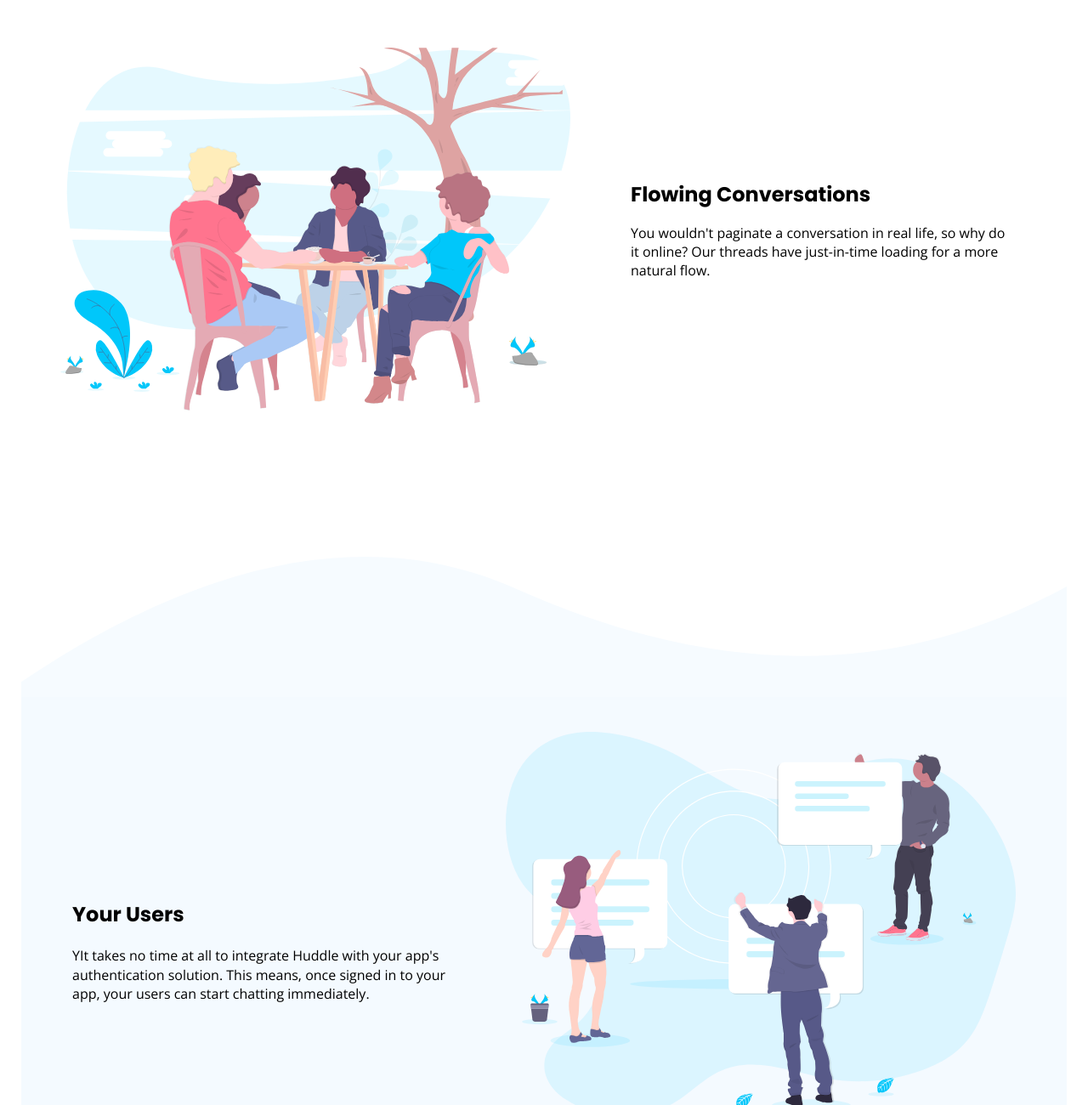
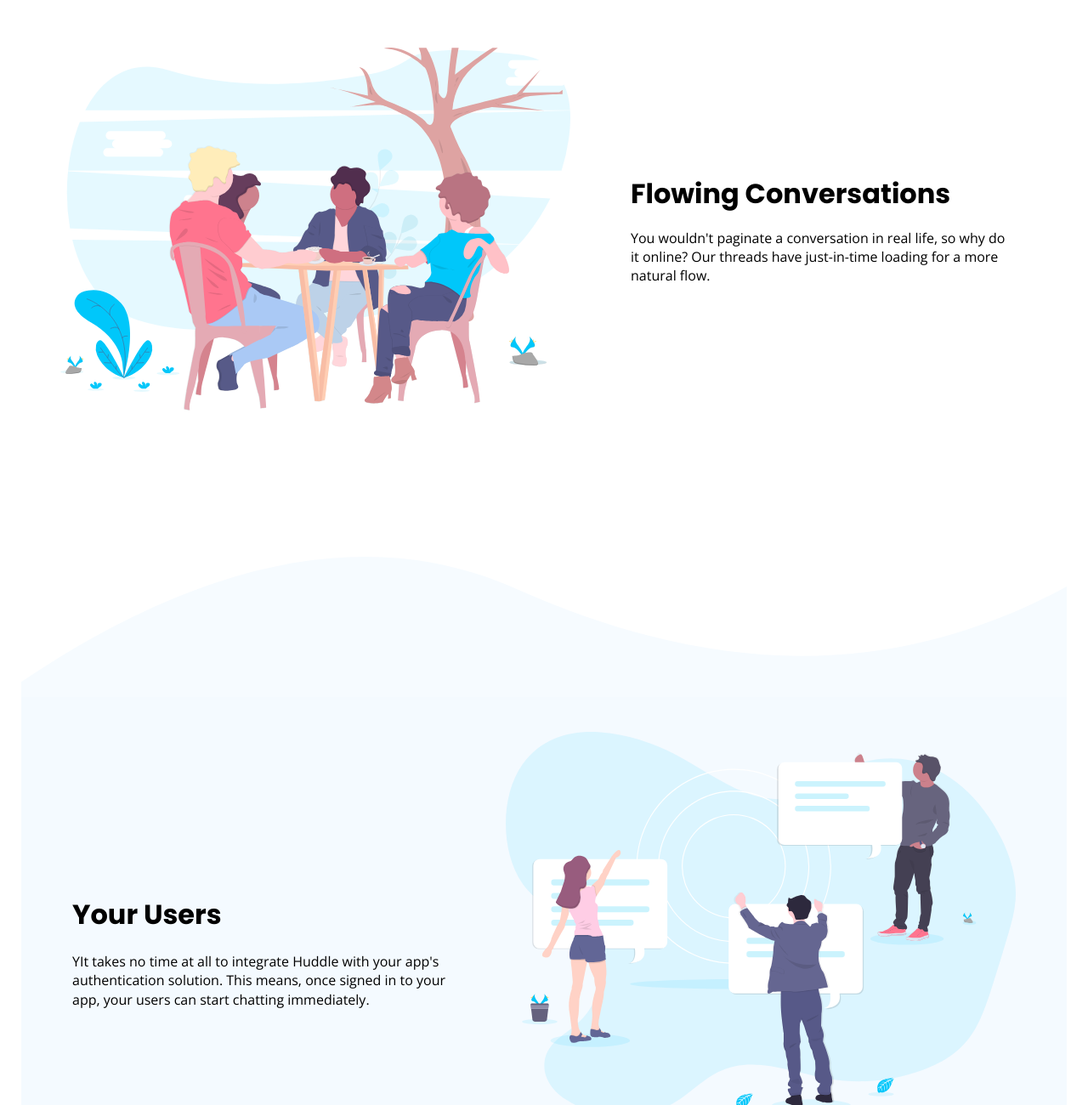
Before and after one commit to AjeaSmith/Huddle-page-with-curves, a plain HTML site: page index.html in a window 1280 px wide. Shown: the part 2519-3819 px from the top of the page at 85% size. Drawn offline with nearby package versions, Linux system fonts and the light colour scheme.

Commit message:
made font bigger on media queries

```diff
--- a/css/style.scss
+++ b/css/style.scss
@@ -468,6 +468,11 @@ header {
             .grow_wrapper {
                 .grow_text {
                     width: 40%;
+
+                    h2 {
+                        font-size: 2em;
+                    }
+
                 }
 
                 img {
@@ -482,6 +487,10 @@ header {
                 .conversation_text {
                     width: 40%;
                     text-align: left;
+
+                    h2 {
+                        font-size: 2em;
+                    }
                 }
 
                 img {
@@ -499,6 +508,11 @@ header {
                     width: 50%;
                     max-width: 600px;
 
+                }
+                .users_text {
+                    h2 {
+                        font-size: 2em;
+                    }
                 }
             }
 
```
Also changed, not shown: css/style.css, css/style.min.css.
